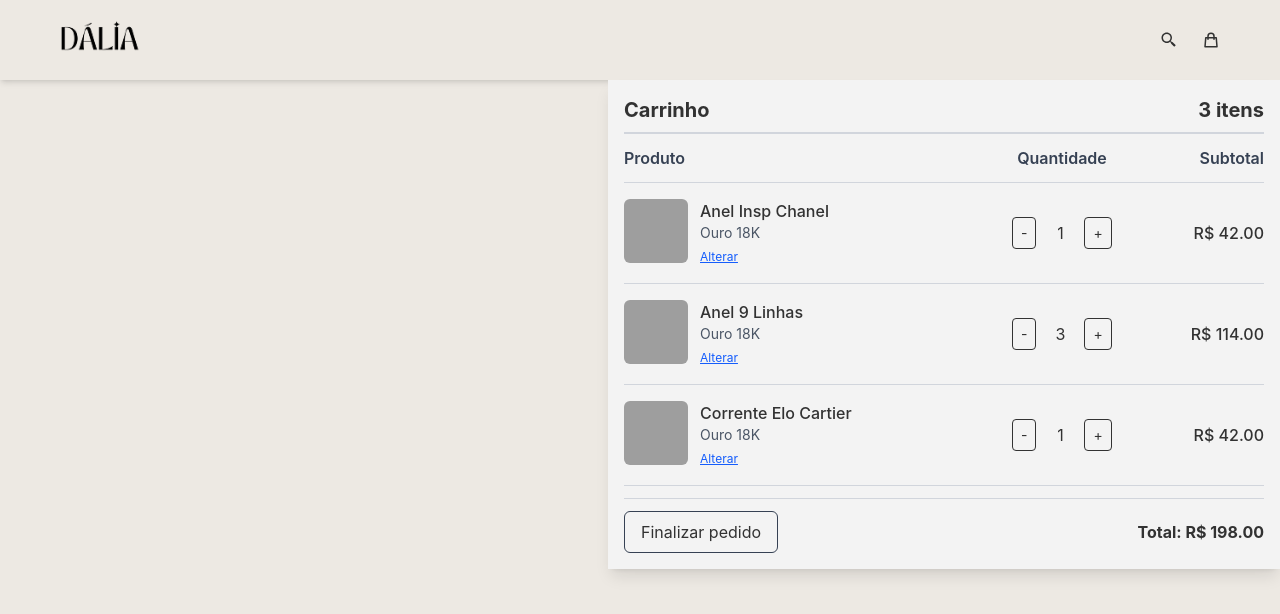
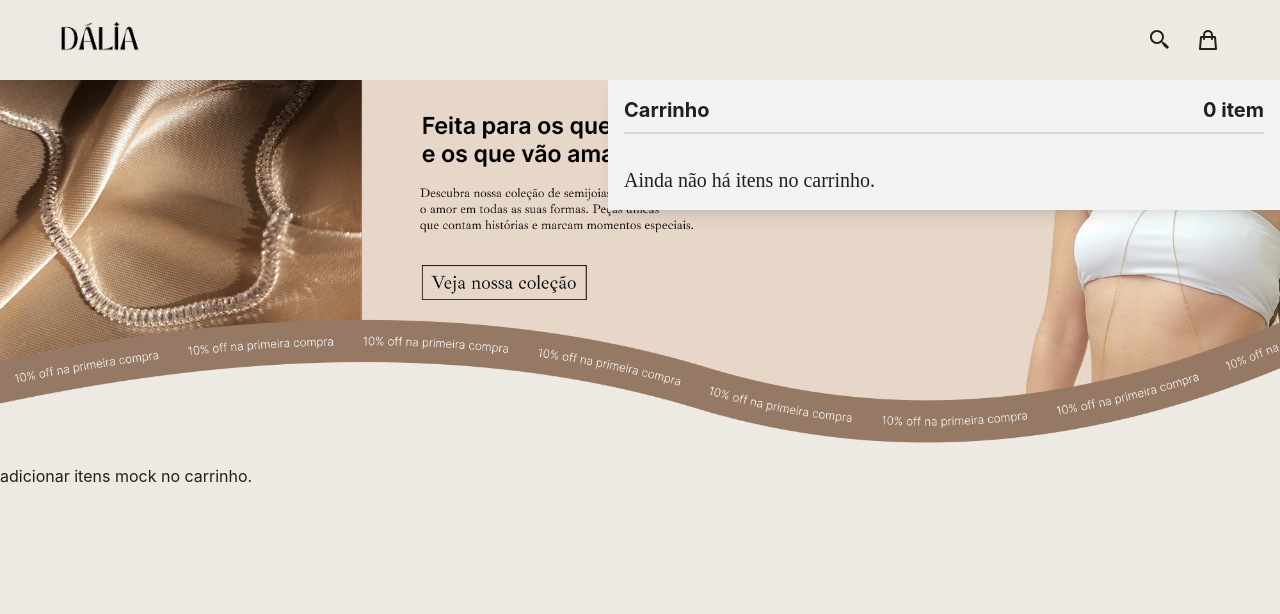
Before and after one commit to TavinV/dalia-semijoias, a React (Vite) app in the folder client/: page / in a window 1280 px wide. Both pictures are taken after a click on the button 1211 px from the left and 40 px from the top of the page. Shown: the top 614 px of the page. Built offline with nearby package versions, Linux system fonts and the light colour scheme; grey boxes are pictures that could not be loaded.

Commit message:
use card state added

```diff
--- a/client/src/App.jsx
+++ b/client/src/App.jsx
@@ -1,14 +1,29 @@
-import { useState } from 'react'
 import Header from './components/layout/Header'
 import './index.css'
+import Banner from './components/layout/Banner.jsx';
+import { useCart } from "./hooks/useCart.jsx";
+
 
 function App() {
-  const [count, setCount] = useState(0)
-
+  const {addItem} = useCart()
   return (
     <>
       <Header />
 
+      <Banner></Banner>
+      <button onClick={() => {
+
+        const mockItem = {
+          id: "DAL-ANELOURO",
+          name: "Anel 9 linhas",
+          material: "ouro 18k",
+          price: 28,
+          image: "https://plus.unsplash.com/premium_photo-1709033404514-c3953af680b4?q=80&w=687&auto=format&fit=crop&ixlib=rb-4.1.0&ixid=M3wxMjA3fDB8MHxwaG90by1wYWdlfHx8fGVufDB8fHx8fA%3D%3D"
+        }
+
+        addItem(mockItem)
+
+      }}> adicionar itens mock no carrinho.</button>
     </>
   )
 }
--- /dev/null
+++ b/client/src/components/layout/Banner.jsx
@@ -0,0 +1,9 @@
+const Banner = () =>{
+    return (
+        <div className="w-screen h-auto">
+            <img src="/banner.png" className="w-screen h-auto" />
+        </div>
+    );
+}
+
+export default Banner;
--- /dev/null
+++ b/client/src/components/layout/Button.jsx
@@ -0,0 +1,7 @@
+const Button = ({text, onClick}) => {
+    return (
+        <button className="font-title border-1 border-dark-accent py-2 px-4 rounded-[3px] hover:scale-102 active:scale-95 transition-all ease-in" onClick={onClick}>{text}</button>
+    );
+}
+
+export default Button
--- a/client/src/components/layout/Header.jsx
+++ b/client/src/components/layout/Header.jsx
@@ -2,40 +2,24 @@
 import { HiOutlineShoppingBag } from 'react-icons/hi';
 import { BiSearchAlt2 } from 'react-icons/bi';
 
-import { useState, useEffect } from "react";
-
-import ShoppingCart from "../layout/ShoppingCart.jsx"
+import { useState } from "react";
+import { useCart } from "../../hooks/useCart.jsx";
+    import ShoppingCart from "../layout/ShoppingCart.jsx"
 
 const NavItens = ({onCartClick}) => {
-    const [cartCount, setCartCount] = useState(0);
-
-    const loadCartCount = () => {
-        const cart = JSON.parse(localStorage.getItem("cart")) || [];
-        setCartCount(cart.length);
-    }
-
-    useEffect(() => {
-        loadCartCount();
-
-        const handleStorageChange = () => loadCartCount();
-        window.addEventListener("cartUpdated", handleStorageChange);
-
-        return () => {
-            window.removeEventListener("cartUpdated", handleStorageChange);
-        }
-    }, []);
+    const {cart} = useCart();
 
     return (
         <div className="flex items-center gap-6">
             <button className="hover:scale-115 active:scale-95 transition-transform ease-in">
-                <BiSearchAlt2 size={18} color={"var(--color-text)"} className="text-lg" />
+                <BiSearchAlt2 size={24} color={"var(--color-text)"} className="text-lg" />
             </button>
             <button className="hover:scale-115 active:scale-95 transition-transform ease-in" onClick={onCartClick}>
                 <div className="relative">
-                    {cartCount > 0 &&
-                        <span className="absolute text-center -top-1 -right-1 bg-accent text-white text-xs font-bold rounded-full px-1">{cartCount > 9 ? "9+": cartCount}</span>
+                    {cart.length > 0 &&
+                        <span className="absolute text-center -top-1 -right-1 bg-accent text-white text-xs font-bold rounded-full px-1">{cart.length > 9 ? "9+": cart.length}</span>
                     }
-                    <HiOutlineShoppingBag size={18} color={"var(--color-text)"} className="text-lg" />
+                    <HiOutlineShoppingBag size={24} color={"var(--color-text)"} className="text-lg" />
                 </div>
             </button>
         </div>
@@ -48,10 +32,10 @@
     const toggleCartOpen = () => {setCartOpen(!cartOpen)}
 
     return (
-        <header className="w-screen h-20 py-5 px-15 flex items-center justify-between bg-secondary shadow-md">
+        <header className="w-screen h-20 py-5 px-15 flex items-center justify-between bg-secondary shadow-2xl z-50">
             <Logo />
             <NavItens onCartClick={toggleCartOpen}/>
-            {cartOpen && <ShoppingCart onClose={toggleCartOpen} />}
+            {cartOpen && <ShoppingCart />}
         </header>
     )
 }
--- a/client/src/components/layout/ShoppingCart.jsx
+++ b/client/src/components/layout/ShoppingCart.jsx
@@ -1,9 +1,11 @@
 // ShoppingCart.jsx
-import React from "react";
+import Button from "./Button";
+import { BsGift } from 'react-icons/bs';
+import { useCart } from "../../hooks/useCart.jsx";
 
 const CartHeader = () => {
   return (
-    <div className="hidden md:grid md:grid-cols-[1fr_minmax(100px,auto)_minmax(120px,auto)] items-center gap-x-8 py-3 border-b border-gray-300 font-semibold text-gray-700">
+    <div className="hidden md:grid md:grid-cols-[1fr_minmax(100px,auto)_minmax(120px,auto)] items-center gap-x-8 py-6 font-semibold text-gray-700">
       <div>Produto</div>
       <div className="text-center">Quantidade</div>
       <div className="text-right">Subtotal</div>
@@ -13,97 +15,142 @@
 
 
 const CartItem = ({ product }) => {
+  const { addItem, deductItem } = useCart();
+
   return (
-    <div className="grid grid-cols-1 md:grid-cols-[1fr_minmax(100px,auto)_minmax(120px,auto)] items-center gap-x-8 gap-y-4 py-4 border-b border-gray-300">
+    <article className="grid grid-cols-1 md:grid-cols-[1fr_minmax(100px,auto)_minmax(120px,auto)] items-start gap-x-8 gap-y-4">
+
       {/* Coluna 1 - Imagem + Nome + Material */}
       <div className="flex gap-3 items-start">
         <img
           src={product.image}
-          alt={product.name}
-          className="w-16 h-16 object-cover rounded-md flex-shrink-0"
+          alt={`Imagem de ${product.name}`}
+          className="w-32 h-32 object-cover flex-shrink-0"
         />
         <div>
           <div className="md:hidden text-xs text-gray-500 mb-1">Produto</div>
-          <p className="font-medium">{product.name}</p>
-          <p className="text-sm text-gray-600">{product.material}</p>
-          <button className="text-xs text-blue-600 underline mt-1">Alterar</button>
+          <p className="font-title uppercase font-semibold">{product.name}</p>
+          <div className="flex items-center gap-4 mt-2">
+            <p className="text-sm font-title uppercase font-semibold">
+              {product.material}
+            </p>
+          </div>
         </div>
       </div>
 
-      {/* Coluna 2 - Quantidade */}
-      <div>
-        <div className="md:hidden text-xs text-gray-500 mb-1">Quantidade</div>
-        <div className="flex items-center gap-2">
-          <button className="px-2 h-8 border rounded text-sm">-</button>
-          <span className="w-8 text-center">{product.qty}</span>
-          <button className="px-2 h-8 border rounded text-sm">+</button>
+      {/* Colunas 2 e 3 agrupadas em telas pequenas */}
+      <div className="md:hidden flex justify-between gap-4">
+        {/* Quantidade */}
+        <div className="flex-1">
+          <div className="text-xs text-gray-500 mb-1">Quantidade</div>
+          <div className="flex items-center gap-2">
+            <button
+              type="button"
+              onClick={() => deductItem(product)}
+              className="px-2 h-8 text-xl"
+            >
+              -
+            </button>
+            <span className="w-8 h-8 flex items-center justify-center rounded border border-gray-300">
+              {product.qty}
+            </span>
+            <button
+              type="button"
+              onClick={() => addItem(product)}
+              className="px-2 h-8 text-xl"
+            >
+              +
+            </button>
+          </div>
+        </div>
+
+        {/* Subtotal */}
+        <div className="flex-1 text-right">
+          <div className="text-xs text-gray-500 mb-1">Subtotal</div>
+          <div className="font-semibold">R$ {product.subtotal.toFixed(2)}</div>
         </div>
       </div>
 
-      {/* Coluna 3 - Subtotal */}
-      <div className="text-right">
-        <div className="md:hidden text-xs text-gray-500 mb-1">Subtotal</div>
-        <div className="font-medium">R$ {product.subtotal.toFixed(2)}</div>
+      {/* Em telas md+ mantemos os itens separados */}
+      <div className="hidden md:block">
+        <div className="flex items-center gap-2">
+          <button
+            type="button"
+            onClick={() => deductItem(product)}
+            className="px-2 h-8 text-xl"
+          >
+            -
+          </button>
+          <span className="w-8 h-8 flex items-center justify-center rounded border border-gray-300">
+            {product.qty}
+          </span>
+          <button
+            type="button"
+            onClick={() => addItem(product)}
+            className="px-2 h-8 text-xl"
+          >
+            +
+          </button>
+        </div>
       </div>
-    </div>
+
+      <div className="hidden md:block text-right font-semibold">
+        R$ {product.subtotal.toFixed(2)}
+      </div>
+    </article>
   );
 };
 
-
-const ShoppingCart = ({ onClose }) => {
-  // mock data
-  const cart = [
-    {
-      name: "Anel Insp Chanel",
-      material: "Ouro 18K",
-      qty: 1,
-      subtotal: 42,
-      image: "https://source.unsplash.com/160x160/?ring,jewelry",
-    },
-    {
-      name: "Anel 9 Linhas",
-      material: "Ouro 18K",
-      qty: 3,
-      subtotal: 114,
-      image: "https://source.unsplash.com/160x160/?gold,ring",
-    },
-    {
-      name: "Corrente Elo Cartier",
-      material: "Ouro 18K",
-      qty: 1,
-      subtotal: 42,
-      image: "https://source.unsplash.com/160x160/?necklace,gold",
-    },
-  ];
+const ShoppingCart = () => {
+  const {cart, total} = useCart();
 
   return (
-    <div className="fixed top-20 right-0 w-full md:max-w-2xl bg-[#F3F3F3] shadow-lg z-50 p-4">
+    <aside className="fixed top-20 right-0 w-full md:max-w-2xl bg-[#F3F3F3] shadow-lg z-50 p-4">
       {/* Header */}
-      <div className="flex items-center justify-between border-b-2 border-gray-300 pb-2">
+      <header className="flex items-center justify-between border-b-2 border-gray-300 pb-2">
         <h2 className="text-xl font-bold">Carrinho</h2>
-        <h2 className="text-xl font-bold">{cart.length} itens</h2>
-      </div>
+        <h2 className="text-xl font-bold">{cart.length} item{cart.length > 1 ? 's' : ''}</h2>
+      </header>
 
-      {/* Labels da "tabela" (aparecem em md+) */}
-      <CartHeader />
+      {/* Cabeçalho das colunas (somente md+) */}
 
-      {/* Lista de itens */}
-      <div>
-        {cart.map((item, i) => (
-          <CartItem key={i} product={item} />
-        ))}
-      </div>
+      {/* Itens */}
+      {
+        cart.length === 0 ?
+        <h1 className="mt-8 font-title text-xl">Ainda não há itens no carrinho.</h1> :
+        <>
+          <CartHeader />
+          <section className="flex flex-col gap-6 mt-4">
+            {cart.map((item) => (
+              <CartItem key={item.id} product={item} />
+            ))}
+          </section>
+        </>
+      }
 
       {/* Rodapé */}
-      <div className="flex flex-col sm:flex-row justify-between items-center border-t border-gray-300 pt-3 mt-3 gap-3">
-        <button className="px-4 py-2 border border-gray-700 rounded-md">
-          Finalizar pedido
-        </button>
-        <p className="font-bold">
-          Total: R$ {cart.reduce((acc, item) => acc + item.subtotal, 0).toFixed(2)}
-        </p>
-      </div>
-    </div>
+      {
+        cart.length === 0 ? <></>:
+        <footer className="flex justify-between items-center border-t border-gray-300 pt-3 mt-4 gap-3">
+          <div className="flex items-stretch gap-4">
+            <Button text="Finalizar pedido" onClick={() => alert("Pedido finalizado!")} />
+
+            <Button text={<BsGift size={24} color="var(--color-dark-accent)" />}></Button>
+          </div>
+
+          <div className="text-right flex flex-col">
+            <p className="">
+              Total
+            </p>
+            <p className="text-lg">
+              R$ {total}
+            </p>
+          </div>
+        </footer>
+
+      }
+
+    </aside>
   );
 };
 
--- /dev/null
+++ b/client/src/context/CartContext.jsx
@@ -0,0 +1,60 @@
+import { createContext, useState, useEffect } from "react";
+
+export const CartContext = createContext();
+
+export function CartProvider({ children }) {
+  const [cart, setCart] = useState(() => {
+    const stored = localStorage.getItem("cart");
+    return stored ? JSON.parse(stored) : [];
+  });
+
+  useEffect(() => {
+    localStorage.setItem("cart", JSON.stringify(cart));
+    window.dispatchEvent(new Event("cartUpdated"));
+  }, [cart]);
+
+
+  const addItem = (item) => {
+    setCart((prev) => {
+      const exists = prev.find((p) => p.id === item.id);
+      if (exists) {
+        return prev.map((p) =>
+          p.id === item.id
+            ? { ...p, qty: p.qty + 1, subtotal: (p.qty + 1) * item.price }
+            : p
+        );
+      }
+      return [...prev, { ...item, qty: 1, subtotal: item.price }];
+    });
+  };
+
+  const deductItem = (item) => {
+    setCart((prev) => {
+      const exists = prev.find((p) => p.id === item.id);
+
+      if (!exists) return prev; // nada a remover
+
+      if (exists.qty > 1) {
+        return prev.map((p) =>
+          p.id === item.id
+            ? { ...p, qty: p.qty - 1, subtotal: (p.qty - 1) * p.price }
+            : p
+        );
+      } else {
+        return prev.filter((p) => p.id !== item.id);
+      }
+    });
+  };
+
+
+  const removeItem = (id) => setCart((prev) => prev.filter((p) => p.id !== id));
+  const clearCart = () => setCart([]);
+
+  const total = cart.reduce((acc, i) => acc + i.subtotal, 0).toFixed(2);
+
+  return (
+    <CartContext.Provider value={{ cart, total, addItem, removeItem, clearCart, deductItem }}>
+      {children}
+    </CartContext.Provider>
+  );
+}
--- /dev/null
+++ b/client/src/hooks/useCart.jsx
@@ -0,0 +1,6 @@
+import { useContext } from "react";
+import { CartContext } from "../context/CartContext";
+
+export function useCart() {
+  return useContext(CartContext);
+}
--- a/client/src/index.css
+++ b/client/src/index.css
@@ -5,7 +5,8 @@
     --color-secondary: #EDE9E3;
     --color-primary: #BE8F6E;
     --color-accent: #DC143C;
-    --color-text: #323232;
+    --color-dark-accent: #967965;
+    --color-text: #241F19;
 
     --font-title: "Ibarra Real Nova", serif;
     --font-highlight: "DM Serif Text", serif;
--- a/client/src/main.jsx
+++ b/client/src/main.jsx
@@ -1,6 +1,7 @@
 import { StrictMode } from 'react'
 import { createRoot } from 'react-dom/client'
 import { createBrowserRouter, RouterProvider } from 'react-router-dom';
+import { CartProvider } from './context/CartContext.jsx';
 
 import './index.css'
 import App from './App.jsx'
@@ -14,6 +15,8 @@
 
 createRoot(document.getElementById('root')).render(
   <StrictMode>
-    <RouterProvider router={router} />
+    <CartProvider>
+      <RouterProvider router={router} />
+    </CartProvider>
   </StrictMode>,
 )
```
Also changed, not shown: client/src/components/layout/Main.jsx (added, +9 -0 lines), client/src/components/layout/Searchbar.jsx (added, +8 -0 lines), client/public/banner.png (added).
